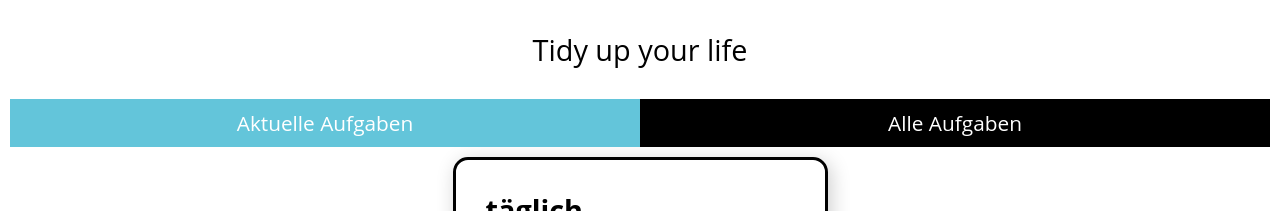
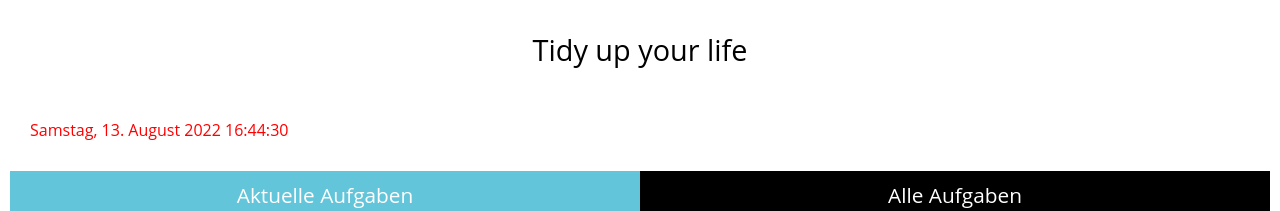
Before and after one commit to alicie232/capstone-project, a React (Create React App) app: page / in a window 1280 px wide. Shown: the top 211 px of the page. Built offline with nearby package versions, Linux system fonts and the light colour scheme.

Commit message:
add date

```diff
--- a/src/App.js
+++ b/src/App.js
@@ -7,11 +7,14 @@ import {dailyTodos} from './db';
 import Navigation from './components/Navigation/Navigation';
 import {Route, Routes} from 'react-router-dom';
 import TaskList from './components/TaskList';
+import CurrentDate from './components/CurrentDate';
 
 const templatesFromLocal = loadFromLocalStorage('TaskTemplates');
 const todosFromLocal = loadFromLocalStorage(new Date().toLocaleDateString());
 
 export default function App() {
+  const [time, setTime] = useState(CurrentDate);
+
   const [isOpen, setIsOpen] = useState(false);
   const [edit, setEdit] = useState(false);
 
@@ -94,10 +97,20 @@ export default function App() {
     writeToLocalStorage(new Date().toLocaleDateString(), todos);
   }, [todos]);
 
+  useEffect(() => {
+    const interval = setInterval(() => {
+      setTime(CurrentDate);
+    }, 1000);
+
+    return () => {
+      clearInterval(interval);
+    };
+  }, [time]);
+
   return (
     <>
       <StyledHeader>Tidy up your life</StyledHeader>
-
+      {time}
       <AddTodoButton type="button" aria-label="Aufgabe hinzufügen" onClick={() => setIsOpen(true)}>
         +
       </AddTodoButton>
--- /dev/null
+++ b/src/components/CurrentDate.js
@@ -0,0 +1,22 @@
+import styled from 'styled-components';
+
+export default function CurrentDate() {
+  const options = {
+    weekday: 'long',
+    year: 'numeric',
+    month: 'long',
+    day: 'numeric',
+    hour: 'numeric',
+    minute: 'numeric',
+    second: 'numeric',
+  };
+  const dateTime = new Date().toLocaleDateString('de-DE', options).replace('um', '');
+
+  return <StyledDate>{dateTime}</StyledDate>;
+}
+
+const StyledDate = styled.div`
+  color: red;
+  margin: 10px;
+  padding: 20px;
+`;
```
